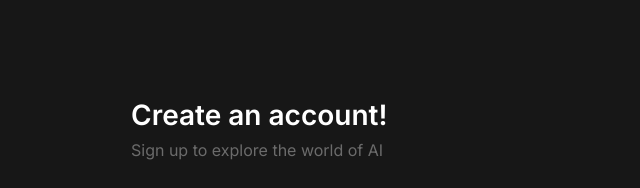
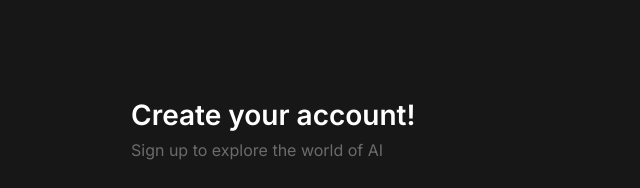
Before and after one commit to Jayanth1312/chatBot, a React (Create React App) app in the folder ui/: page /signup in a window 1280 px wide. Shown: the top 188 px of the page, without its empty margins (319-959 px from the left). Built offline with nearby package versions, Linux system fonts and the light colour scheme.

Commit message:
added firebase config file and auth.css

```diff
--- a/ui/src/components/Signup.jsx
+++ b/ui/src/components/Signup.jsx
@@ -72,7 +72,7 @@ export default function Signup() {
               textAlign: "center"
             }}
           >
-            Create an account!
+            Create your account!
           </p>
           <span
             style={{
```
